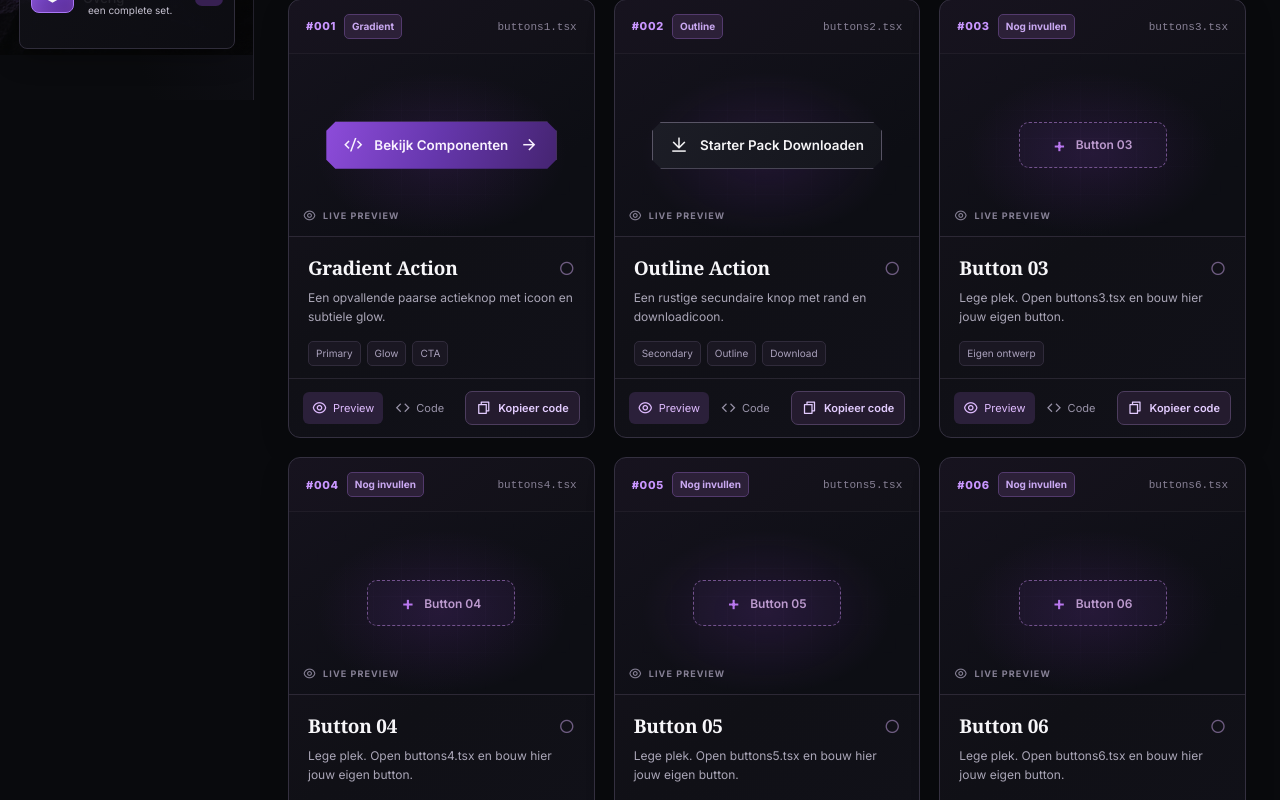
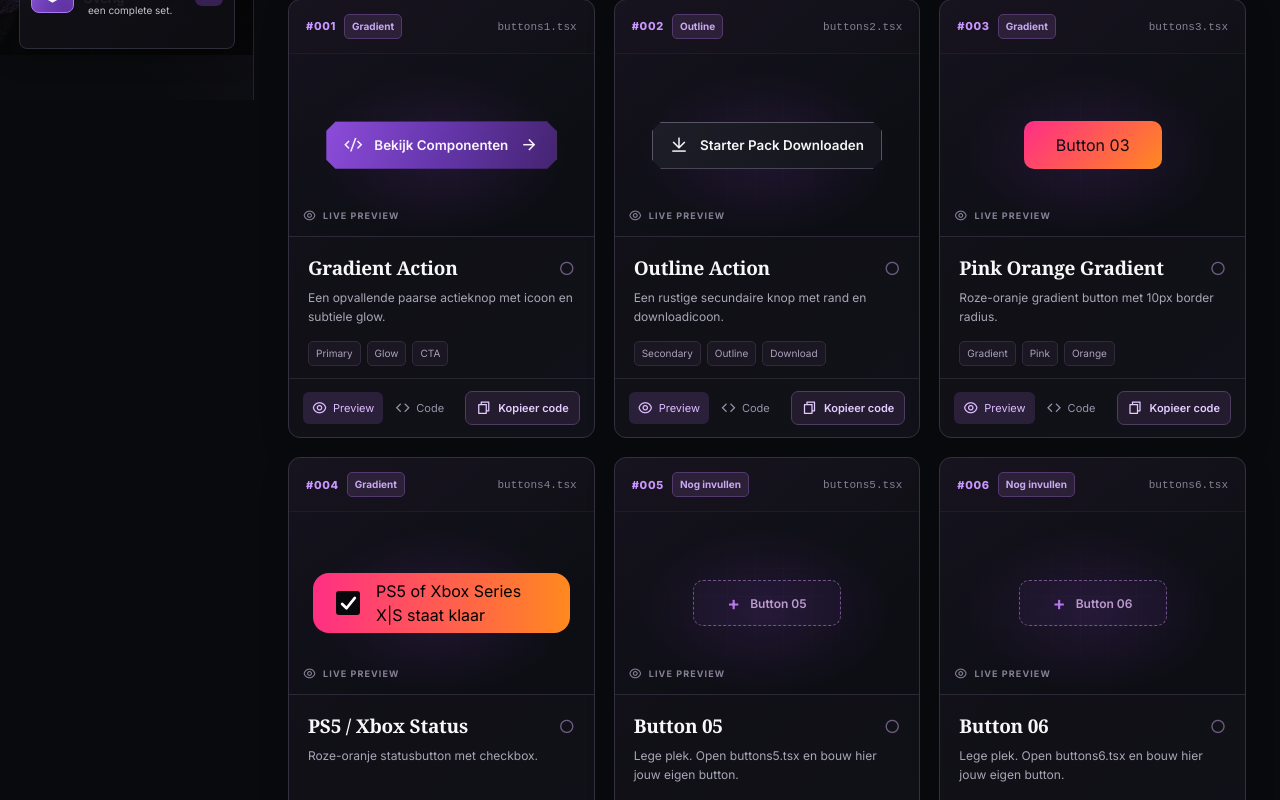
Before and after one commit to itzmitto/DEVUI, a React (Vite) app: page /buttons in a window 1280 px wide. Shown: the part 700-1500 px from the top of the page. Built offline with nearby package versions, Linux system fonts and the light colour scheme; some icons are missing.

Commit message:
feat: update Buttons3 and Buttons4 components with new designs and functionality

```diff
--- a/src/components/buttons/buttons3.tsx
+++ b/src/components/buttons/buttons3.tsx
@@ -1,19 +1,33 @@
 // DevUI button 03 - jouw eigen button
 // Alleen dit bestand aanpassen. De Buttons-pagina ontdekt je code automatisch.
 
+
 export const buttonMeta = {
-  title: 'Button 03',
-  category: 'Nog invullen',
-  description: 'Lege plek. Open buttons3.tsx en bouw hier jouw eigen button.',
-  tags: ['Eigen ontwerp'],
+  title: 'Pink Orange Gradient',
+  category: 'Gradient',
+  description: 'Roze-oranje gradient button met 10px border radius.',
+  tags: ['Gradient', 'Pink', 'Orange'],
 }
 
 export default function Buttons3() {
   return (
-    // TODO: vervang deze lege voorbeeldbutton door je eigen JSX / Tailwind CSS.
-    <button type="button" className="btnlib-empty-button" disabled>
-      <span aria-hidden="true">+</span>
-      <span>Button 03</span>
+    <button
+      type="button"
+      className="
+        rounded-[10px]
+        bg-[linear-gradient(135deg,#FF2D87,#FF891F)]
+        px-8
+        py-3
+        font-semibold
+        text-[#110B16]
+        transition-transform
+        duration-200
+        hover:scale-105
+        active:scale-95
+        cursor-pointer
+      "
+    >
+      Button 03
     </button>
   )
 }
--- a/src/components/buttons/buttons4.tsx
+++ b/src/components/buttons/buttons4.tsx
@@ -1,19 +1,77 @@
 // DevUI button 04 - jouw eigen button
 // Alleen dit bestand aanpassen. De Buttons-pagina ontdekt je code automatisch.
 
+import { useState } from "react";
+
+// DevUI Button 04 - PS5 / Xbox status
+
 export const buttonMeta = {
-  title: 'Button 04',
-  category: 'Nog invullen',
-  description: 'Lege plek. Open buttons4.tsx en bouw hier jouw eigen button.',
-  tags: ['Eigen ontwerp'],
-}
+  title: "PS5 / Xbox Status",
+  category: "Gradient",
+  description: "Roze-oranje statusbutton met checkbox.",
+  tags: ["Gradient", "Checkbox", "Gaming"],
+};
 
 export default function Buttons4() {
+  const [checked, setChecked] = useState(true);
+
   return (
-    // TODO: vervang deze lege voorbeeldbutton door je eigen JSX / Tailwind CSS.
-    <button type="button" className="btnlib-empty-button" disabled>
-      <span aria-hidden="true">+</span>
-      <span>Button 04</span>
+    <button
+      type="button"
+      onClick={() => setChecked(!checked)}
+      aria-pressed={checked}
+      className="
+        inline-flex
+        min-h-[60px]
+        w-full
+        max-w-[656px]
+        items-center
+        gap-4
+        rounded-[16px]
+        px-[23px]
+        text-left
+        text-[18px]
+        font-medium
+        text-black
+        transition-opacity
+        hover:opacity-90
+      "
+      style={{
+        background: "linear-gradient(90deg, #FF2F84 0%, #FF891F 100%)",
+      }}
+    >
+      <span
+        className="
+          flex
+          h-[24px]
+          w-[24px]
+          shrink-0
+          items-center
+          justify-center
+          rounded-[3px]
+          bg-[#08070B]
+        "
+      >
+        {checked && (
+          <svg
+            width="19"
+            height="19"
+            viewBox="0 0 24 24"
+            fill="none"
+            aria-hidden="true"
+          >
+            <path
+              d="M4 12.5L9.5 18L20 5"
+              stroke="white"
+              strokeWidth="3.5"
+              strokeLinecap="round"
+              strokeLinejoin="round"
+            />
+          </svg>
+        )}
+      </span>
+
+      <span>PS5 of Xbox Series X|S staat klaar</span>
     </button>
-  )
+  );
 }
```
